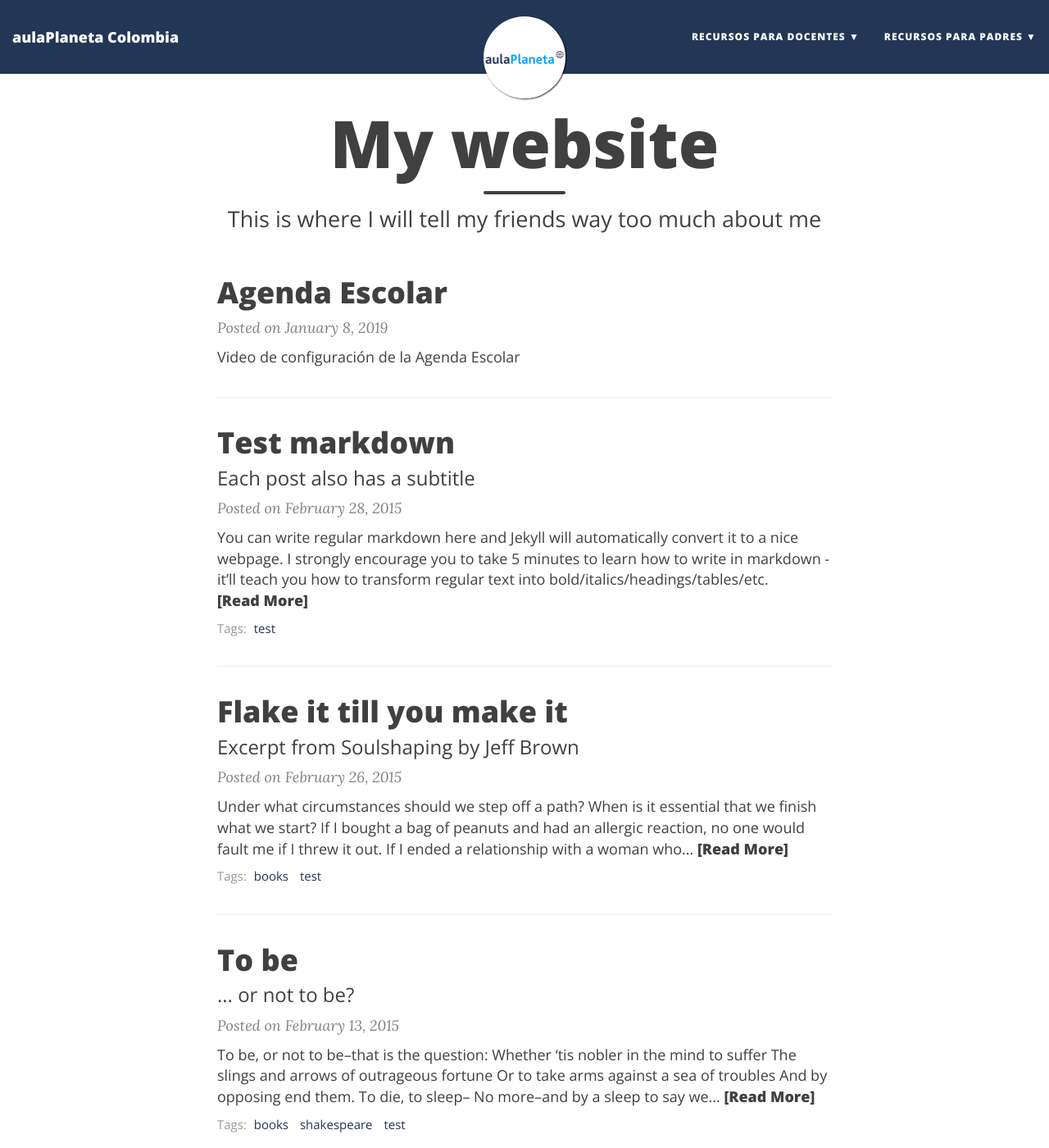
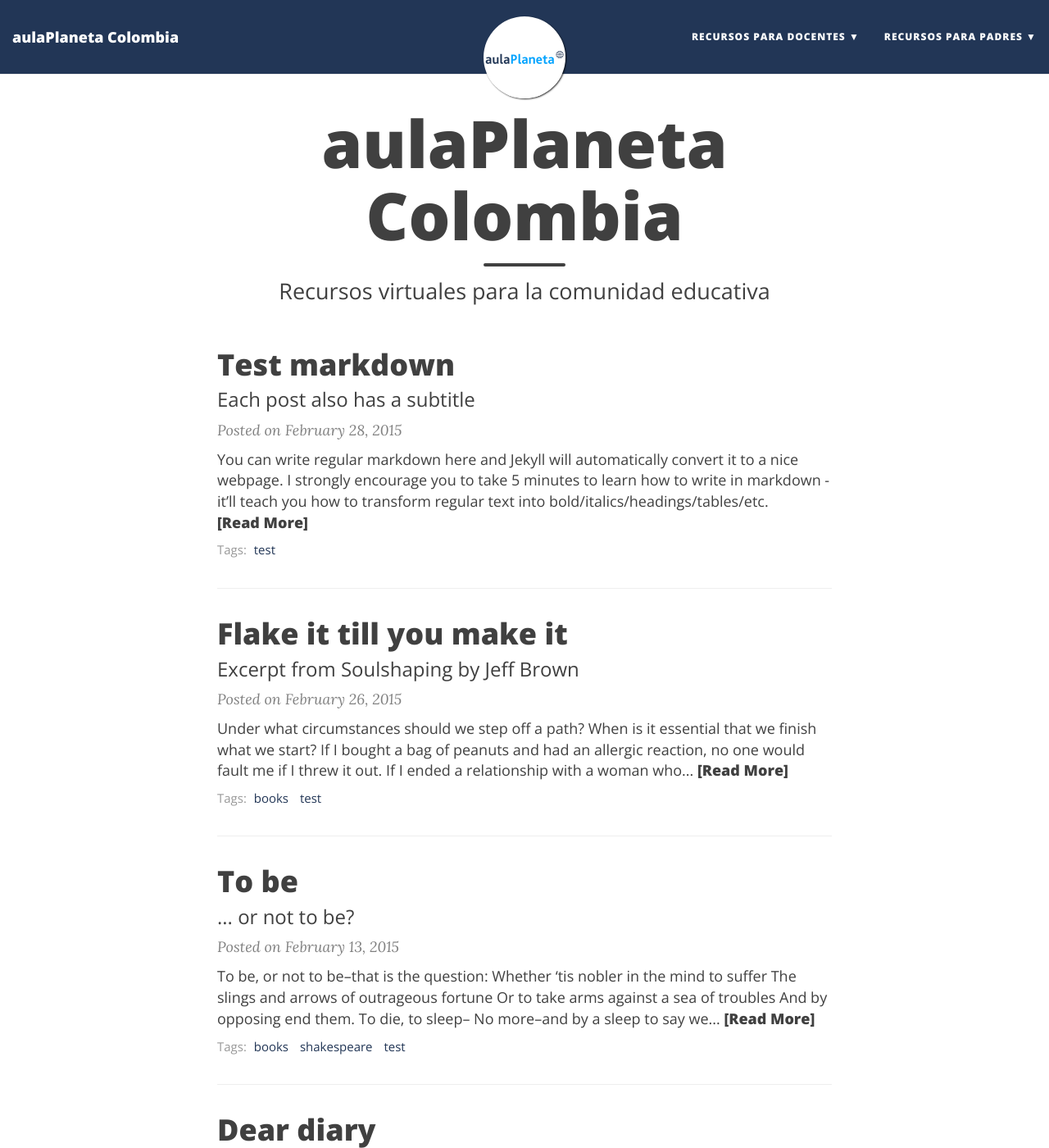
Before and after one commit to AulaPlanetaColombia/AulaPlanetaColombia.github.io, a Jekyll site: the page built from index.html, in a window 1280 px wide and 1400 px high. Shown: the whole window at 82% size. Built offline with Jekyll 4.4.1, drawn with Linux system fonts in a browser that asks for light colours; nearby versions of some CDN libraries; the list of posts is cut into pages by our own code; some of the changed text lies outside the part shown.

Commit message:
Modelo final

```diff
--- a/_posts/2019-01-08-agenda-escolar.md
+++ /dev/null
@@ -1,2 +0,0 @@
-## Video de configuración de la Agenda Escolar
-![](../vids/AgendaEscolar.mp4)
--- a/index.html
+++ b/index.html
@@ -1,7 +1,7 @@
 ---
 layout: page
-title: My website
-subtitle: This is where I will tell my friends way too much about me
+title: aulaPlaneta Colombia
+subtitle: Recursos virtuales para la comunidad educativa
 use-site-title: true
 ---
 
```
